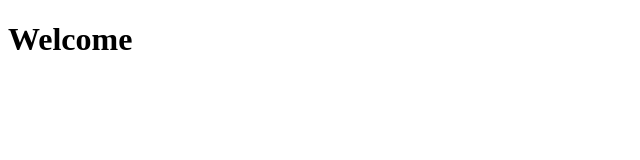
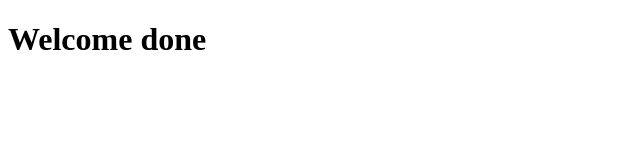
Before and after one commit to Joyiies/sedevops, a plain HTML site: page index.html in a window 1280 px wide. Shown: the whole page, without its empty margins (0-640 px from the left). Drawn offline with Linux system fonts and the light colour scheme.

Commit message:
index.html file committed

```diff
--- a/index.html
+++ b/index.html
@@ -6,6 +6,6 @@
     <title>Document</title>
 </head>
 <body>
-    <h1>Welcome</h1>
+    <h1>Welcome done</h1>
 </body>
 </html>
```
